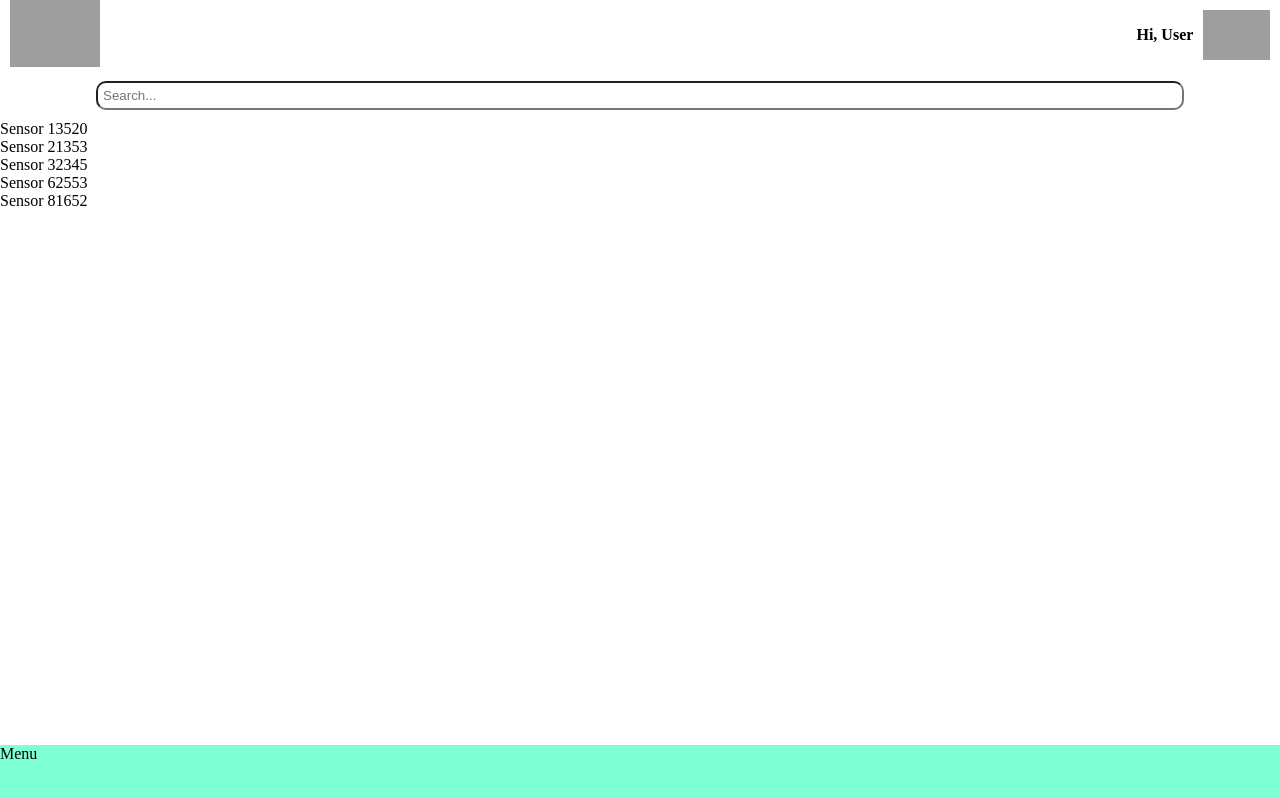
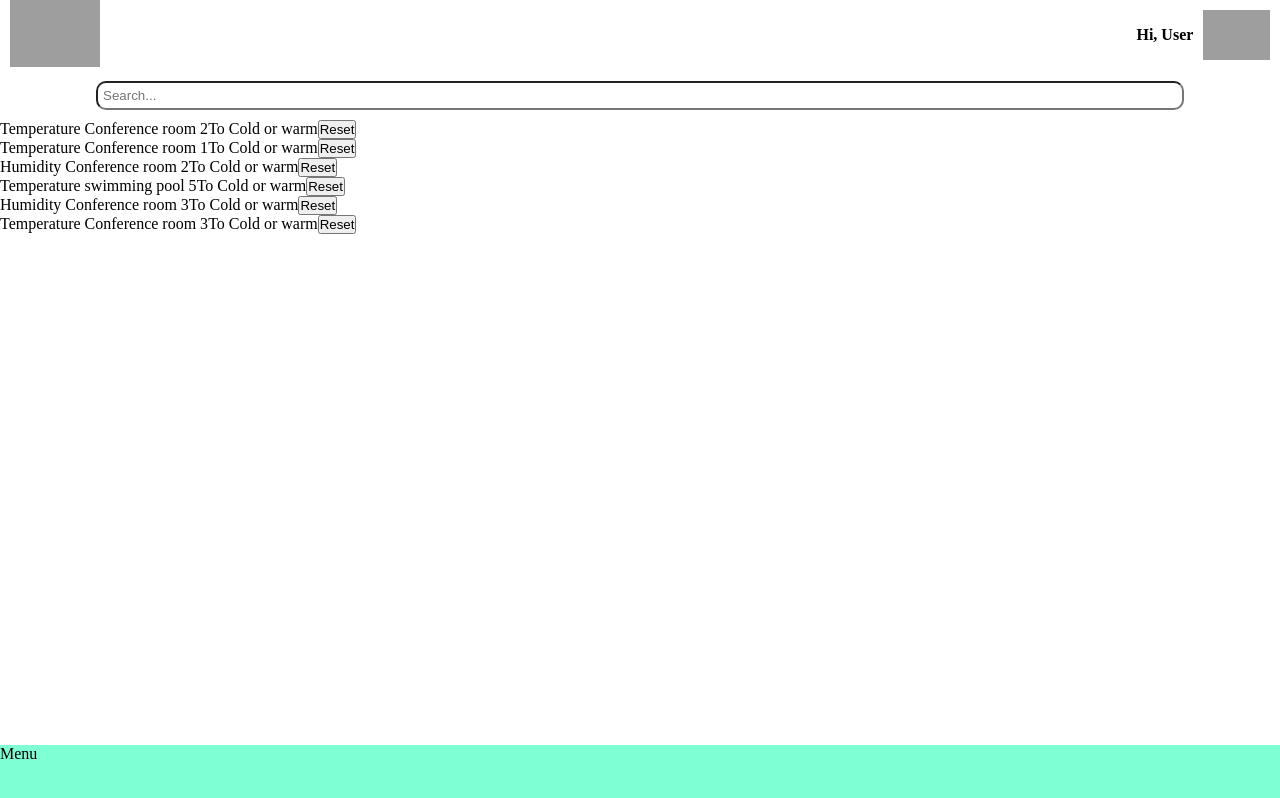
Before and after one commit to IliFar/SignalR-Client-App, a React (Vite) app: page / in a window 1280 px wide. Built offline with nearby package versions, Linux system fonts and the light colour scheme; grey boxes are pictures that could not be loaded.

Commit message:
Update for alarm

```diff
--- a/src/components/alarm/Alarm.jsx
+++ b/src/components/alarm/Alarm.jsx
@@ -3,45 +3,136 @@ import React from 'react'
 //Config för vad som ska filtreras
 const GetAlarmedCensors = (ApiCensor) => {
 
-  var tempLowOK = 20;
-  var tempHighOK = 25;
-  var HumidLowOK = 50;
-  var HumidHighOK = 80;
+  var minValue = ApiCensor.minValue;
+  var maxValue = ApiCensor.maxValue;
 
-    if (tempLowOK >= ApiCensor[1] || ApiCensor[1] >= tempHighOK) {
 
-      return ApiCensor;
+
+    if (minValue >= 16 || 28 <= maxValue) {
+
+      return (
+        <tr>
+          {/* {ApiCensor[0]}
+          {ApiCensor[1]} */}
+          <p>{ApiCensor.name}</p>
+          <p>To Cold or warm</p>
+          <button>Reset</button>
+        </tr>
+      );
     }
 
-    if (HumidLowOK >= ApiCensor[2] || ApiCensor[2] >= HumidHighOK) {
+    // if (HumidLowOK >= ApiCensor[2] || ApiCensor[2] >= HumidHighOK) {
 
-      return ApiCensor;
-    }
+    //   return (
+    //     <tr>
+    //       {ApiCensor[0]}
+    //       {ApiCensor[1]}
+    //       <p>To low or high humidity</p>
+    //       <button>Reset</button>
+    //     </tr>
+    //   );
+    // }
+    return ApiCensor;
 }
 
 //Skriver ut alarm och för tillfället skapar datan
 const Alarm = () => {
 
-  //Namn , temp, most
-  let ApiCensor = [
-    ["Sensor 1", 35, 20 ],
-    ["Sensor 2", 13, 53 ],
-    ["Sensor 3", 23, 45 ],
-    ["Sensor 4", 22, 55 ],
-    ["Sensor 5", 24, 51 ],
-    ["Sensor 6", 25, 53 ],
-    ["Sensor 7", 22, 55 ],
-    ["Sensor 8", 16, 52 ]
-  ]
+  //name , temp, most,
+  let ApiCensor =
+    {
+      "address": "120 West 41st Street",
+      "postalCode": "10036-7315",
+      "city": "New York",
+      "country": "USA",
+      "azureAdGroupId": "cdd91775-0d9b-4ef5-b37d-0072566860d0",
+      "devices": [
+        {
+          "buildingId": "33c144db-a99a-4067-aeea-0d28c03236d7",
+          "minValue": 19,
+          "maxValue": 22,
+          "unitId": "9b6724b8-54fb-48f8-912f-2ed2bfec24bd",
+          "metricType": 1,
+          "id": "34d0d00a-17bd-48a9-b846-155c0d5ae20d",
+          "name": "Temperature Conference room 2"
+        },
+        {
+          "buildingId": "33c144db-a99a-4067-aeea-0d28c03236d7",
+          "minValue": 19,
+          "maxValue": 22,
+          "unitId": "9b6724b8-54fb-48f8-912f-2ed2bfec24bd",
+          "metricType": 1,
+          "id": "5178fbbd-4cc7-47e5-ac75-411862d901a5",
+          "name": "Temperature Conference room 1"
+        },
+        {
+          "buildingId": "33c144db-a99a-4067-aeea-0d28c03236d7",
+          "minValue": 30,
+          "maxValue": 70,
+          "unitId": "d1e41451-783f-432f-b200-da6d335745ee",
+          "metricType": 2,
+          "id": "077c3db8-8ac4-41bf-b277-7ec193d3bfde",
+          "name": "Humidity Conference room 2"
+        },
+        {
+          "buildingId": "33c144db-a99a-4067-aeea-0d28c03236d7",
+          "minValue": 25,
+          "maxValue": 28,
+          "unitId": "9b6724b8-54fb-48f8-912f-2ed2bfec24bd",
+          "metricType": 1,
+          "id": "834cc2db-26be-408f-ad52-8d02cc2c5bbf",
+          "name": "Temperature swimming pool 5"
+        },
+        {
+          "buildingId": "33c144db-a99a-4067-aeea-0d28c03236d7",
+          "minValue": 30,
+          "maxValue": 70,
+          "unitId": "d1e41451-783f-432f-b200-da6d335745ee",
+          "metricType": 2,
+          "id": "cda4eadf-7643-4b03-bb4c-e48cbad6185e",
+          "name": "Humidity Conference room 3"
+        },
+        {
+          "buildingId": "33c144db-a99a-4067-aeea-0d28c03236d7",
+          "minValue": 19,
+          "maxValue": 22,
+          "unitId": "9b6724b8-54fb-48f8-912f-2ed2bfec24bd",
+          "metricType": 1,
+          "id": "05c20a74-96f1-42cb-97c7-f5d053fc8ef3",
+          "name": "Temperature Conference room 3"
+        }
+      ],
+      "id": "33c144db-a99a-4067-aeea-0d28c03236d7",
+      "name": "LUMA Hotel - Times Square"
+    }
+    // ["Temperature Conference room 3", 35, 20 ],
+    // ["Humidity Conference room 3 2", 13, 53 ],
+    // ["Temperature swimming pool 5", 23, 45 ],
+    // ["Humidity Conference room 2", 22, 55 ],
+    // ["Temperature Conference room 1", 24, 51 ],
+    // ["Sensor 6", 25, 53 ],
+    // ["Sensor 7", 22, 55 ],
+    // ["Sensor 8", 16, 52 ]
+
+
+
 
   return (
+
     <div className='alarm'>
-      {ApiCensor.slice(0, ApiCensor.length).map((item, index) => {
+
+      {ApiCensor.devices.slice(0, ApiCensor.devices.length).map((item, index) => {
+
+        return GetAlarmedCensors(item);
+
+
         return (
           <tr>
-            {GetAlarmedCensors(item)}
+            {ApiCensor.name}
           </tr>
         );
+
+
       })}
     </div>
   );
```
